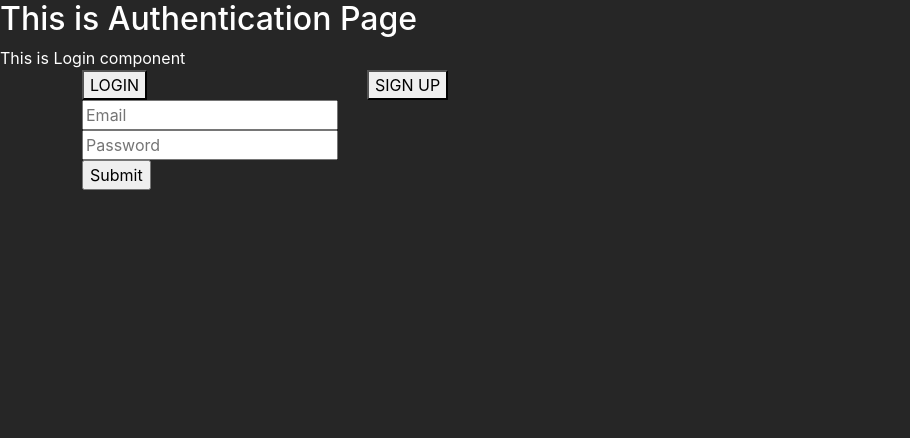
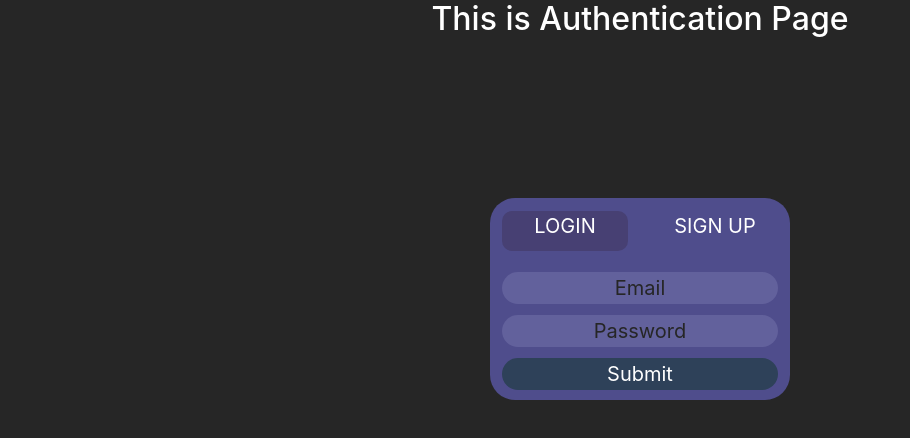
Before and after one commit to 2devyank/College-community-site, a React (Create React App) app: page /auth in a window 1280 px wide. Shown: the top 438 px of the page, without its empty margins (0-910 px from the left). Built offline with nearby package versions, Linux system fonts and the light colour scheme.

Commit message:
css remaining

```diff
--- a/src/components/authorize/Login.jsx
+++ b/src/components/authorize/Login.jsx
@@ -1,16 +1,15 @@
 import React, { useState } from 'react';
-
+import '../../styles/Login.css'
 function Login({toggleAuth}) {
     return (
         <div className="Login">
-            This is Login component
-            <div className="container justify-content-center">
-                <div className="row align-items-centre">
-                    <div className="col-3 Login-Button">
-                        <button>LOGIN</button>
+            <div className="container justify-content-center login-contain">
+                <div className="row toggle-row">
+                    <div className="col-6 Login-Button">
+                        <div className='ActiveToggle togButtons'>LOGIN</div>
                     </div>
-                    <div className="col-3 SignUp-Button">
-                        <button onClick={() => toggleAuth(false)}>SIGN UP</button>
+                    <div className="col-6 SignUp-Button">
+                        <div className='togButtons' onClick={() => toggleAuth(false)}>SIGN UP</div>
                     </div>
                 </div>
 
@@ -22,7 +21,7 @@ function Login({toggleAuth}) {
                         <input type="password" placeholder='Password'/>
                     </div>
                     <div className='col-12'>
-                        <input type="submit" value='Submit'/>
+                        <input className='Submit-Button' type="submit" value='Submit'/>
                     </div>
                 </div>
             </div>
--- a/src/components/authorize/Register.jsx
+++ b/src/components/authorize/Register.jsx
@@ -1,16 +1,15 @@
 import React, { useState } from 'react';
-
+import '../../styles/Register.css'
 function Register({toggleAuth}) {
     return (
         <div className="Register">
-            This is register component
-            <div className="container justify-content-center">
-                <div className="row align-items-centre">
-                    <div className="col-3 Login-Button">
-                        <button onClick={() => toggleAuth(true)}>LOGIN</button>
+            <div className="container justify-content-center register-contain">
+                <div className="row toggle-row">
+                    <div className="col-6 Login-Button">
+                        <div className='togButtons' onClick={() => toggleAuth(true)}>LOGIN</div>
                     </div>
-                    <div className="col-3 SignUp-Button">
-                        <button>SIGN UP</button>
+                    <div className="col-6 SignUp-Button">
+                        <div className='ActiveToggle togButtons'>SIGN UP</div>
                     </div>
                 </div>
 
@@ -28,7 +27,7 @@ function Register({toggleAuth}) {
                         <input type="password" placeholder='Confirm Password'/>
                     </div>
                     <div className='col-12'>
-                        <input type="submit" value='Submit'/>
+                        <input className='Submit-Button' type="submit" value='Submit'/>
                     </div>
                 </div>
             </div>
--- /dev/null
+++ b/src/styles/Login.css
@@ -0,0 +1,50 @@
+div{
+    text-align: center;
+    padding: 0;
+    font-size: 20px;
+}
+.login-contain {
+    padding-top: 3px;
+    margin-top: 20vh;
+    width: 20vw;
+    min-width: 300px;
+    height: fit-content;
+    background-color: #4F4D8C;
+    border-radius: 25px;
+}
+input{
+    margin-top: 4%;
+    width: 100%;
+    border-radius: 25px;
+    text-align: center;
+    background-color: #8f8ebf4d;
+    color: #262626;
+    outline: none;
+    border: none;
+}
+
+.toggle-row{
+    margin-top: 10px;
+    margin-bottom: 10px;
+}
+.ActiveToggle{
+    background-color: #474073;
+}
+.togButtons{
+    height: 40px;
+    border-radius: 10px;
+
+}
+.togButtons:hover{
+    background-color: #8f8ebf4d;
+}
+
+::placeholder {
+    color: #262626;
+}
+
+.Submit-Button{
+    background-color: #2E4159;
+    margin-bottom: 10px;
+    color: white;
+}
--- /dev/null
+++ b/src/styles/Register.css
@@ -0,0 +1,9 @@
+.register-contain {
+    padding-top: 3px;
+    margin-top: 20vh;
+    width: 20vw;
+    min-width: 300px;
+    height: fit-content;
+    background-color: #4F4D8C;
+    border-radius: 25px;
+}
```
